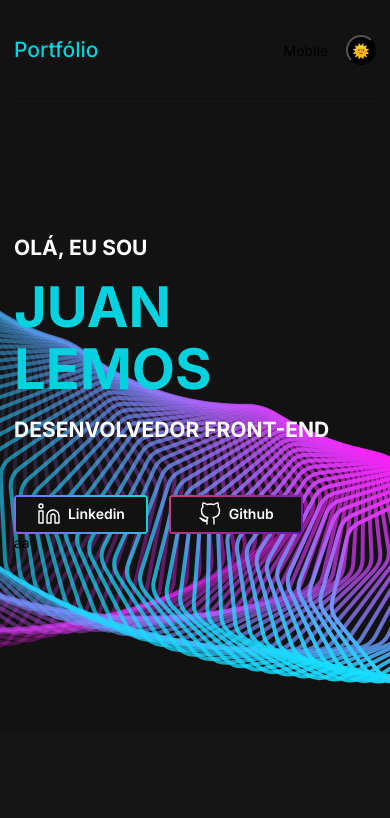
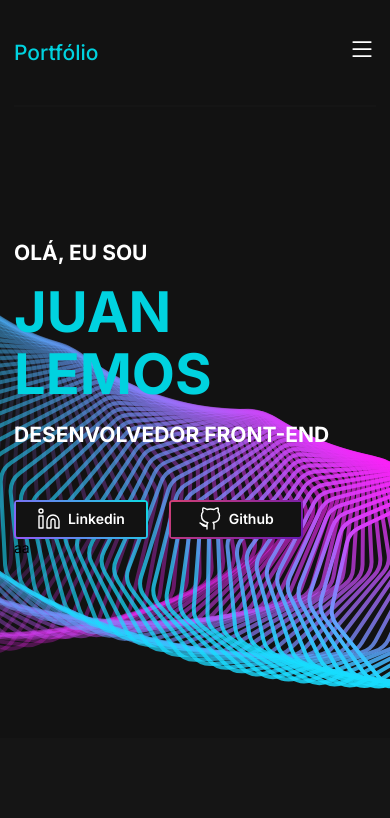
Before and after one commit to JuanSanjuanLemos/Portfolio, a Next.js app: page / in a window 390 px wide. Shown: the top 818 px of the page. Built offline with nearby package versions, Linux system fonts and the light colour scheme.

Commit message:
:sparkles: Create menu of mobile
#

```diff
--- a/src/components/Header/index.tsx
+++ b/src/components/Header/index.tsx
@@ -1,5 +1,6 @@
-import { BsList } from "react-icons/bs";
 import { ReactNode, useEffect, useState} from "react";
+import useWindowDimensions from "../../hooks/UseWindowDimension";
+import { Menu } from "../Menu";
 
 import { Container } from "./style";
 
@@ -8,17 +9,13 @@ interface HeaderProps{
 }
 
 export function Header({children}:HeaderProps) {
-  const [wideSize ,setWizeSize] = useState(0);
-  useEffect(()=>{
-    setWizeSize(window.innerWidth)
-    console.log(wideSize)
-  },[])
+  const {width} = useWindowDimensions();
   return (
     <Container>
       <div className="content">
         <p className="logo">Portfólio</p>
-        {wideSize > 768 ? (
-          <ul>
+        {width > 768 ? (
+          <ul className="ul-md">
             <li>
               <a href="#home">Home</a>
             </li>
@@ -33,7 +30,7 @@ export function Header({children}:HeaderProps) {
             </li>
           </ul>
         ) : (
-          <p>Mobile {children}</p>
+          <Menu children={children} />
         )}
       </div>
     </Container>
--- a/src/components/Header/style.ts
+++ b/src/components/Header/style.ts
@@ -1,6 +1,8 @@
 import styled from "styled-components";
 
 export const Container = styled.header`
+  position: relative;
+  width: 100%;
   max-width: 1440px;
   margin: auto;
   padding: 0 1rem;
@@ -21,7 +23,7 @@ export const Container = styled.header`
       font-weight: 500;
       line-height: 1.22;
     }
-    ul {
+    .ul-md {
       list-style: none;
       display: flex;
       align-items: center;
@@ -32,20 +34,5 @@ export const Container = styled.header`
         line-height: 1.22;
       }
     }
-
-    .button-menu {
-      color: var(--text);
-    }
-    .wrapper-menu {
-      background-color: var(--text);
-      width: 90vw;
-      color: var(--main-color);
-      button{
-        &:focus {
-          background-color: inherit;
-          filter: brightness(0.8);
-        }
-      }
-    }
   }
 `;
--- /dev/null
+++ b/src/components/Menu/index.tsx
@@ -0,0 +1,24 @@
+import { ReactNode, useState } from "react";
+import { Button, Container } from "./style";
+import { BsList, BsXLg } from "react-icons/bs";
+
+interface MenuProps{
+  children: ReactNode;
+}
+
+export function Menu({children}: MenuProps){
+  const [isOpen, setIsOpen] = useState(false);
+  return(
+    !isOpen ? <Button onClick={() => setIsOpen(!isOpen)} className="button-list"><BsList /></Button> : (
+      <Container>
+        <Button onClick={() => setIsOpen(!isOpen)} className="button-close"><BsXLg /></Button>
+        <ul className="ul-sm">
+          <li>Home</li>
+          <li>Sobre</li>
+          <li>Projetos</li>
+          <li>{children}</li>
+        </ul>
+      </Container>
+    )
+  )
+}
--- /dev/null
+++ b/src/components/Menu/style.ts
@@ -0,0 +1,39 @@
+import styled from "styled-components";
+
+export const Button = styled.button`
+  background-color: transparent;
+  border: none;
+  font-size: 2rem;
+  color: var(--text);
+
+  &.button-close {
+    font-size: 1.7rem;
+    line-height: 1;
+  }
+`;
+
+export const Container = styled.nav`
+  position: absolute;
+  bottom: 5px;
+  left: 1rem;
+
+  display: flex;
+  align-items: flex-end;
+  gap: 1rem;
+
+  margin: 0 auto;
+  .ul-sm {
+    list-style: none;
+    display: flex;
+    align-items: center;
+    gap: 1rem;
+    li {
+      color: var(--text);
+      font-size: 1.125rem;
+    }
+    .button-theme{
+      height: 2rem;
+      width: 2rem;
+    }
+  }
+`;
--- /dev/null
+++ b/src/hooks/UseWindowDimension.ts
@@ -0,0 +1,24 @@
+import { useState, useEffect } from 'react';
+
+
+export default function useWindowDimensions() {
+  const [windowDimensions, setWindowDimensions] = useState({width:0});
+
+  useEffect(() => {
+    function getWindowDimensions(){
+      const { innerWidth: width} = window;
+      return {
+        width
+      };
+    }
+    setWindowDimensions(getWindowDimensions())
+    function handleResize() {
+      setWindowDimensions(getWindowDimensions());
+    }
+
+    window.addEventListener('resize', handleResize);
+    return () => window.removeEventListener('resize', handleResize);
+  }, []);
+
+  return windowDimensions;
+}
--- a/styles/global.ts
+++ b/styles/global.ts
@@ -82,16 +82,4 @@ export const GlobalStyle = createGlobalStyle<{ theme: ThemeStyle }>`
             background-color: #000;
         }
     }
-
-    @media (max-width: 768px){
-        .button-theme{
-            margin-left: 1rem;
-            &.-dark{
-                background-color: #000;
-        }
-            &.-light{
-                background-color: #fff;
-            }
-        }
-    }
 `;
```
